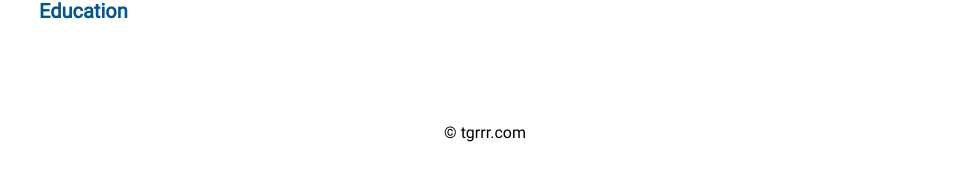
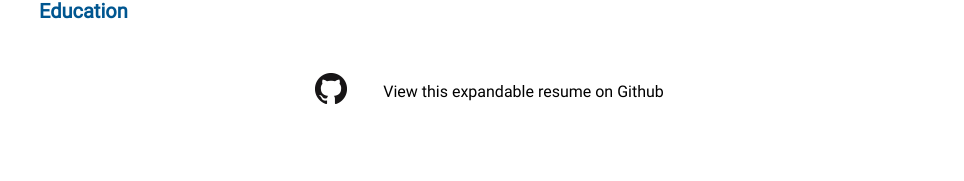
Before and after one commit to 5l1v3r1/resume-1, a React (Create React App) app: page / in a window 1280 px wide. Shown: the part 291-472 px from the top of the page, without its empty margins (155-1119 px from the left). Built offline with nearby package versions, Linux system fonts and the light colour scheme; no server answers.

Commit message:
Added link/icon to github

```diff
--- a/src/components/Footer/Footer.jsx
+++ b/src/components/Footer/Footer.jsx
@@ -1,20 +1,18 @@
 import React from 'react';
-import getMuiTheme from 'material-ui/styles/getMuiTheme';
 import { Row, Col } from 'react-flexbox-grid';
-
-const muiTheme = getMuiTheme({
-  footerLink: {
-    textAlign: 'center',
-    width: '100%',
-    margin: '50px'
-  }
-});
+import Github from '../../images/GitHub-Mark/PNG/GitHub-Mark-32px.png';
 
 const Footer = () => (
-  <Row>
-    <Col xs style={muiTheme.footerLink}>
-      <a href="http:tgrrr.com">&copy; tgrrr.com</a><br />
-      {/* <a href="http://github.com/tgrrr/resume"> how was this resume made?</a> */}
+  <Row middle="xs" center="xs">
+    <Col xs={1}>
+      <a href="http://github.com/tgrrr/resume">
+        <img src={Github} alt="Resume on Github" />
+      </a>
+    </Col>
+    <Col xs={4}>
+      <a href="http://github.com/tgrrr/resume">
+        View this expandable resume on Github
+      </a>
     </Col>
   </Row>
 );
```
